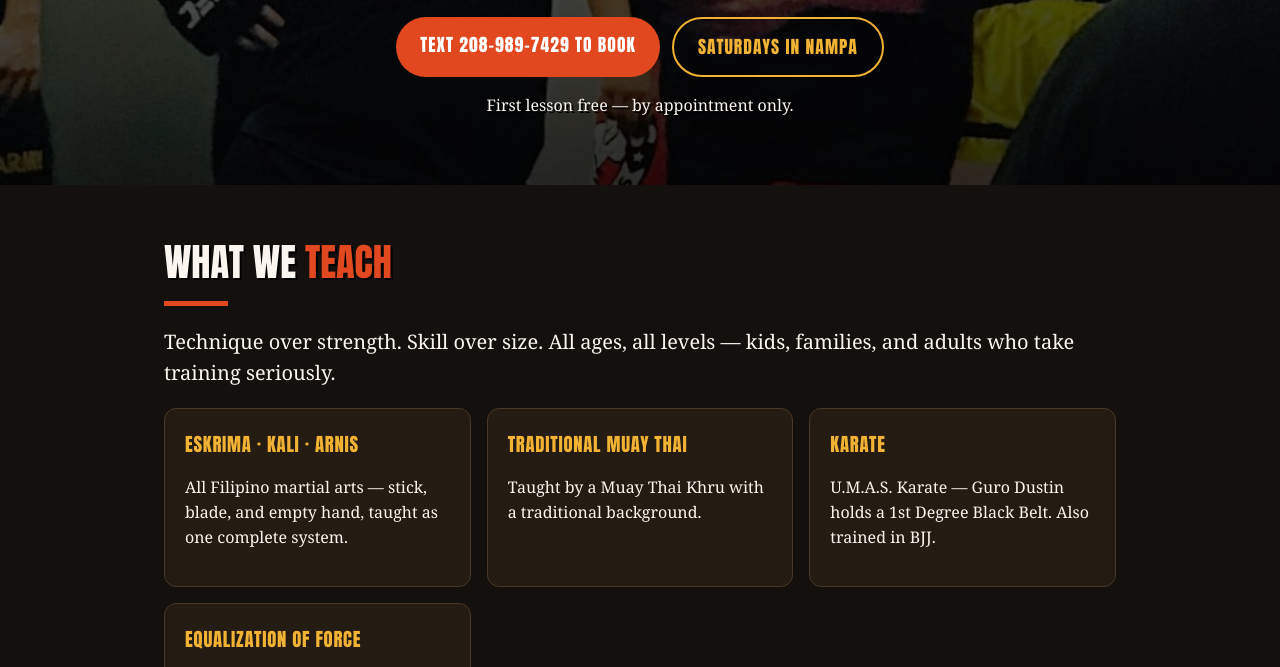
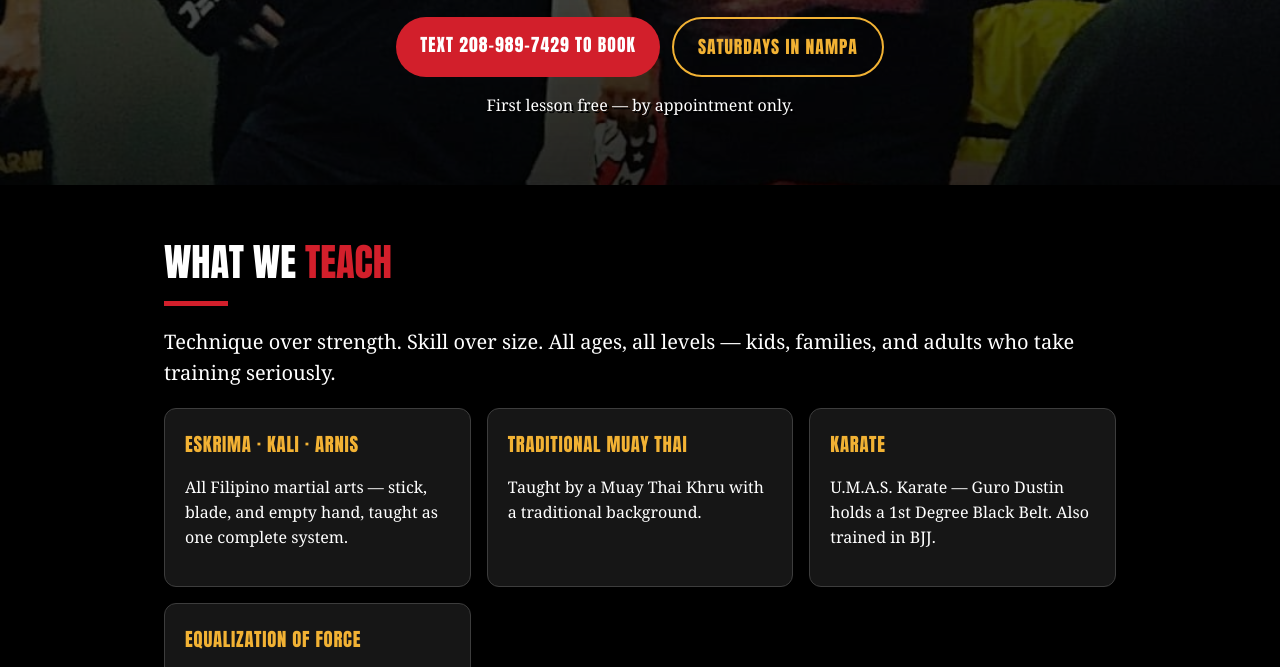
Before and after one commit to fromtheashes-gurodustin/from-the-ashes, a plain HTML site: page index.html in a window 1280 px wide. Shown: the part 816-1483 px from the top of the page. Drawn offline with Linux system fonts and the light colour scheme.

Commit message:
Add files via upload

```diff
--- a/index.html
+++ b/index.html
@@ -6,10 +6,10 @@
 <title>From the Ashes Filipino Martial Arts Club — Nampa, ID</title>
 <meta name="description" content="From the Ashes Filipino Martial Arts Club in Nampa, Idaho — Eskrima, Kali, Arnis, traditional Muay Thai and karate. Saturdays: 11am–12pm Kids & Beginners, 12–2pm Adults & Intermediate. First lesson free by appointment — text 208-989-7429.">
 <style>
-  :root{--ember:#e2481f;--gold:#f2b234;--ink:#14100d;--paper:#faf6ef}
+  :root{--red:#d21f2b;--blue:#5b9bd5;--gold:#f2b234;--ink:#000000;--paper:#ffffff;--muted:#c9c9c9}
   *{box-sizing:border-box}
   body{margin:0;font-family:Georgia,'Times New Roman',serif;background:var(--ink);color:var(--paper);line-height:1.55}
-  a{color:var(--gold)}
+  a{color:var(--blue)}
   .hero{min-height:92vh;display:flex;flex-direction:column;justify-content:flex-end;padding:2rem 1.25rem 3rem;
     background:linear-gradient(180deg,rgba(0,0,0,.15),rgba(0,0,0,.55) 55%,rgba(0,0,0,.82)),url('assets/dojo-group-clinch.jpg') center 30%/cover no-repeat #000}
   .hero img.logo{width:min(420px,80vw);height:auto;display:block;margin:0 auto .5rem;filter:drop-shadow(0 4px 18px rgba(0,0,0,.8))}
@@ -20,23 +20,23 @@
   .cta-row{display:flex;gap:.75rem;justify-content:center;flex-wrap:wrap}
   .cta{display:inline-block;padding:.9rem 1.5rem;border-radius:999px;text-decoration:none;font-family:Impact,'Arial Black',sans-serif;
     text-transform:uppercase;letter-spacing:.06em;font-size:1.1rem}
-  .cta.primary{background:var(--ember);color:#fff}
+  .cta.primary{background:var(--red);color:#fff}
   .cta.ghost{border:2px solid var(--gold);color:var(--gold)}
   section{padding:3rem 1.25rem;max-width:62rem;margin:0 auto}
-  section.alt{background:#1e1712}
+  section.alt{background:#0d1520}
   h2{font-family:Impact,'Arial Black',sans-serif;text-transform:uppercase;font-size:clamp(1.7rem,6vw,2.4rem);
     margin:0 0 .5rem;text-shadow:2px 2px 0 #000}
-  h2 span{color:var(--ember)}
-  .rule{width:4rem;height:.3rem;background:var(--ember);margin:.5rem 0 1.25rem}
+  h2 span{color:var(--red)}
+  .rule{width:4rem;height:.3rem;background:var(--red);margin:.5rem 0 1.25rem}
   .grid{display:grid;gap:1rem;grid-template-columns:repeat(auto-fit,minmax(15rem,1fr))}
-  .card{background:#241b13;border:1px solid #4a3826;border-radius:.75rem;padding:1.25rem}
+  .card{background:#161616;border:1px solid #3d3d3d;border-radius:.75rem;padding:1.25rem}
   .card h3{font-family:Impact,'Arial Black',sans-serif;text-transform:uppercase;letter-spacing:.04em;margin:.1rem 0 .4rem;color:var(--gold)}
   .photo{width:100%;height:auto;border-radius:.75rem;display:block}
   .schedule{font-size:1.15rem}
   .schedule strong{color:var(--gold)}
   .big{font-size:1.25rem}
-  footer{padding:2rem 1.25rem 3rem;text-align:center;color:#cbbfa8}
-  .note{font-size:.9rem;color:#cbbfa8}
+  footer{padding:2rem 1.25rem 3rem;text-align:center;color:#c9c9c9}
+  .note{font-size:.9rem;color:#c9c9c9}
 </style>
 </head>
 <body>
```
